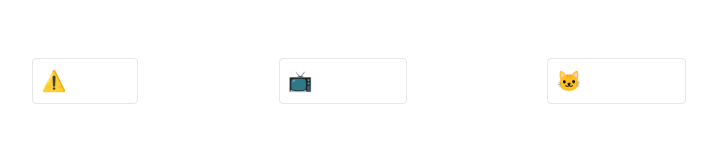
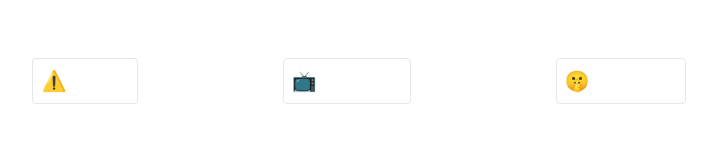
Before and after one commit to satsgg/streambrah, a Next.js app: page / in a window 1280 px wide. Shown: the part 401-544 px from the top of the page, without its empty margins (281-998 px from the left). Built offline with nearby package versions, Linux system fonts and the light colour scheme.

Commit message:
add surpise

```diff
--- a/src/app/page.tsx
+++ b/src/app/page.tsx
@@ -22,11 +22,12 @@ export default function Home() {
                 <h2 className="text-xl font-semibold">📺 Youtube</h2>
               </div>
             </Link>
-            <Link href="/pokemon/configure">
-              <div className="hover:bg-gray-300 hover:cursor-pointer border rounded p-2">
-                <h2 className="text-xl font-semibold">🐱 Pokemon</h2>
-              </div>
-            </Link>
+            {/* <Link href="/pokemon/configure"> */}
+            <div className="hover:bg-gray-300 hover:cursor-not-allowed border rounded p-2">
+              {/* <h2 className="text-xl font-semibold">🐱 Pokemon</h2> */}
+              <h2 className="text-xl font-semibold">🤫 Surprise</h2>
+            </div>
+            {/* </Link> */}
           </div>
         </div>
         <div></div>
```
